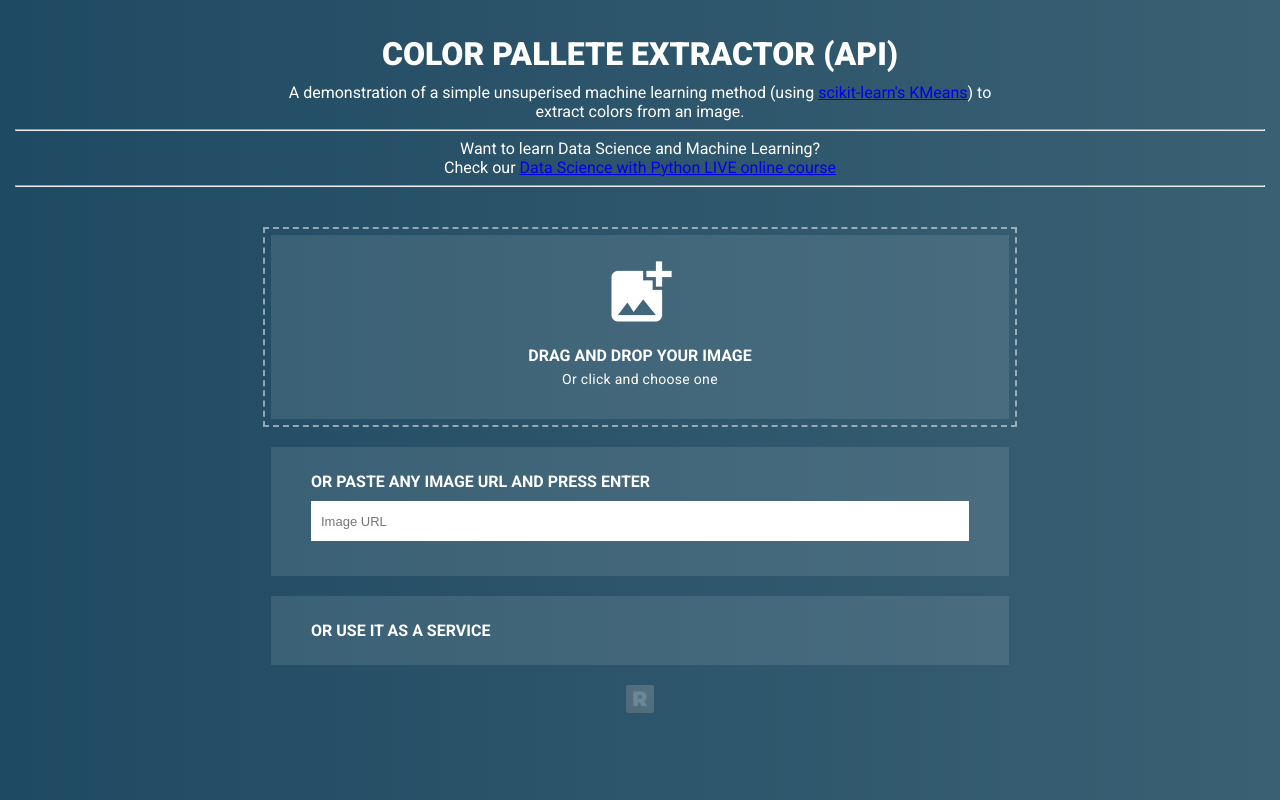
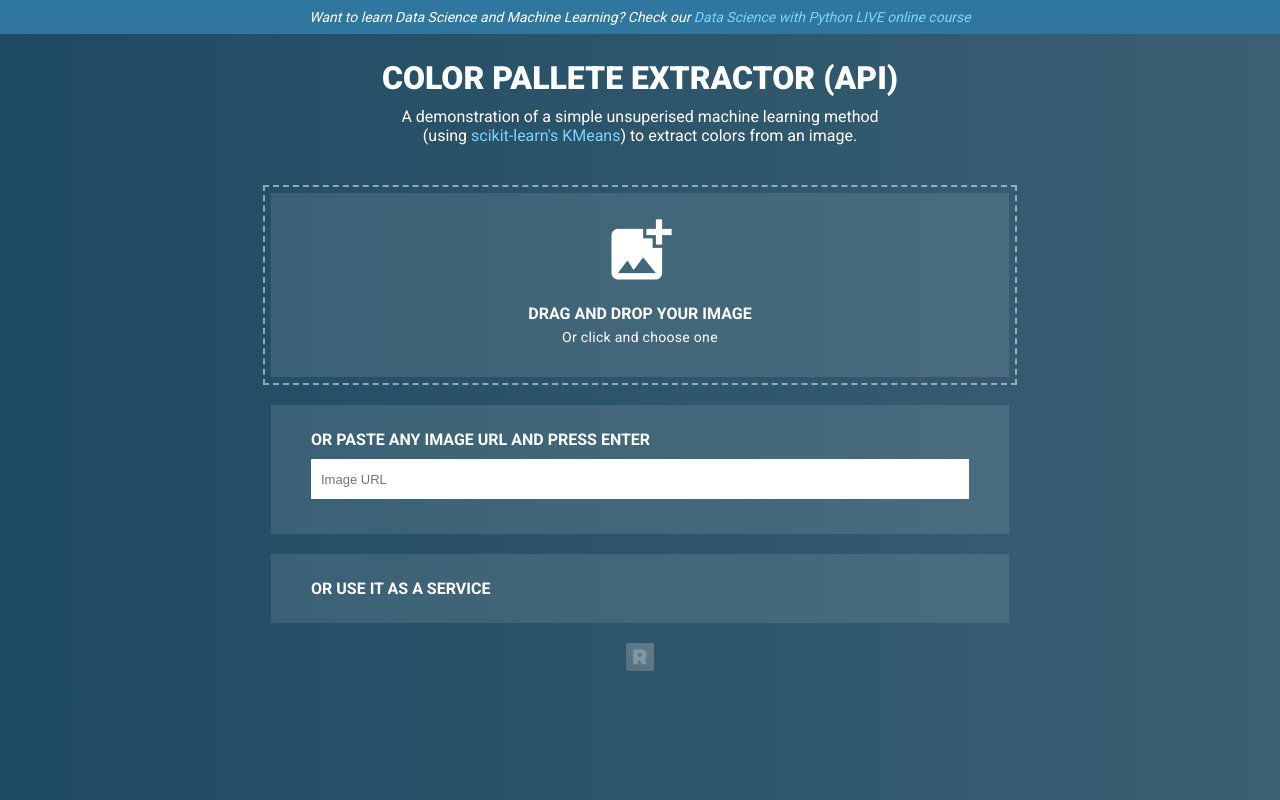
Before and after one commit to MikeTheWatchGuy/color-extractor-service, a Flask app: page / in a window 1280 px wide. Run offline with Flask 2, Linux system fonts and the light colour scheme; some libraries are stand-ins or nearby versions.

Commit message:
Improve styles

```diff
--- a/requirements.txt
+++ b/requirements.txt
@@ -3,3 +3,4 @@ Pillow
 scipy
 numpy
 scikit-learn
+requests==2.19.1
--- a/static/scripts.js
+++ b/static/scripts.js
@@ -36,13 +36,18 @@ $(document).ready(function(){
       });
 
       this.on("success", function(file, response) {
-        console.log("SUCCESS", file, response);
+        // console.log("SUCCESS", file, response);
         makeChart(response.colors);
         toggleLoader('hide');
+
+        // scroll to preview
+        $('html, body').animate({
+          scrollTop: $("#preview-container").offset().top
+        }, 500);
       });
 
       this.on("error", function(file, response) {
-        console.log("ERROR", file, response);
+        // console.log("ERROR", file, response);
         toggleLoader('hide');
       })
     }
@@ -80,7 +85,7 @@ $(document).ready(function(){
              'url': imageURL
            },
            success: function(response, status){
-             console.log(response);
+             // console.log(response);
              zdrop.emit("success", mockFile, response);
            }
          })
--- a/static/styles.css
+++ b/static/styles.css
@@ -9,6 +9,25 @@ body {
 	font-family: "Roboto", sans-serif;
 	text-align: center;
 	margin: 0px 0px 15px;
+}
+
+a {
+	color: #7ad4ff;
+	text-decoration: none;
+}
+
+a:hover {
+	text-decoration: underline;
+}
+
+.notification {
+	background-color: #3077a0;
+	color: #FFF;
+	font-size: 14px;
+	line-height: 18px;
+	font-style: italic;
+	margin: 0px auto -10px;
+	padding: 8px;
 }
 
 .container {
@@ -26,7 +45,7 @@ body {
 }
 
 .subtitle {
-	max-width: 750px;
+	max-width: 500px;
 	color: #FFF;
 	font-size: 16px;
 	margin: 0 auto;
@@ -163,7 +182,7 @@ input:active {
 
 footer img {
 	width: 28px;
-	opacity: 0.3;
+	opacity: 0.4;
 	filter: grayscale(100%);
 	transition: all 0.3s;
 }
--- a/templates/index.html
+++ b/templates/index.html
@@ -5,7 +5,7 @@
     <meta name="viewport" content="width=device-width,initial-scale=1">
     <meta name="csrf-token" content="XYZ123">
 
-    <title>Drag and Drop File Uploading</title>
+    <title>Color Pallete Extractor (API)</title>
 
     <link rel="canonical" href="https://rmotr.com/">
     <link rel="shortcut icon" href="{{ url_for('static', filename='images/favicon.png') }}">
@@ -16,15 +16,17 @@
     <link rel="stylesheet" href="{{ url_for('static', filename='styles.css') }}">
   </head>
   <body>
+    <p class="notification">
+      Want to learn Data Science and Machine Learning?
+      Check our <a href="https://rmotr.com/data-science-python-course?utm_medium=color-pallete" target="_blank">Data Science with Python LIVE online course</a>
+    </p>
+
     <div class="container" role="main">
     	<p class="title">Color Pallete Extractor (API)</p>
 
       <p class="subtitle">
         A demonstration of a simple unsuperised machine learning method (using <a href="http://scikit-learn.org/stable/modules/generated/sklearn.cluster.KMeans.html" target="_blank">scikit-learn's KMeans</a>) to extract colors from an image.
       </p>
-      <hr>
-      <p class="subtitle">Want to learn Data Science and Machine Learning? <br> Check our <a href="https://rmotr.com/data-science-python-course?utm_medium=color-pallete">Data Science with Python LIVE online course</a></p>
-      <hr>
 
       <form id="zdrop">
         <div id="fileupload-content">
```
Also changed, not shown: templates/index_OLD.html (deleted, +0 -27 lines), static/images/test-image.jpg.
